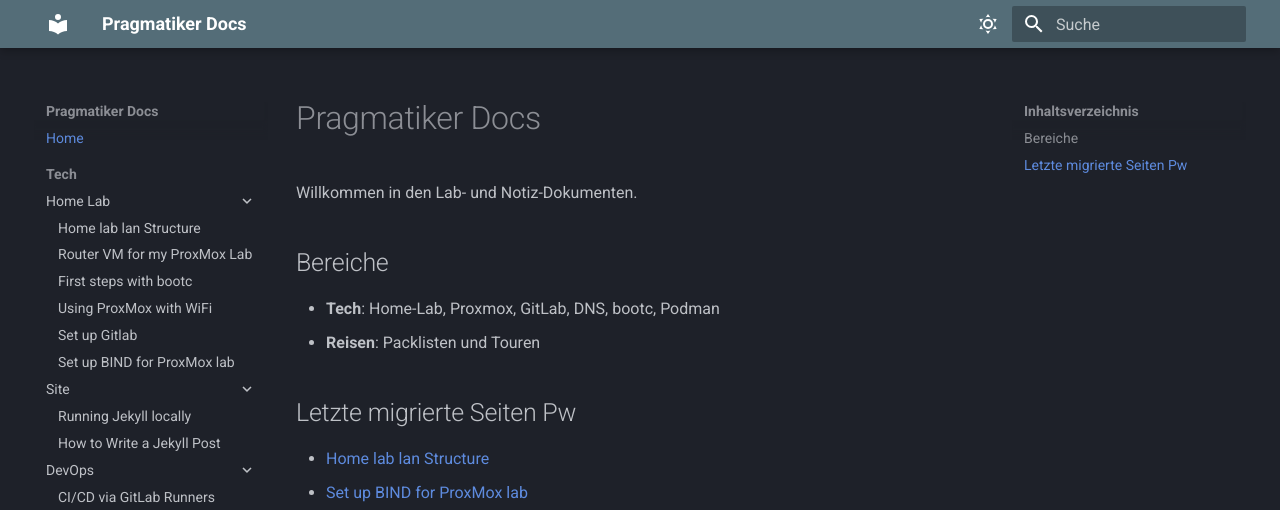
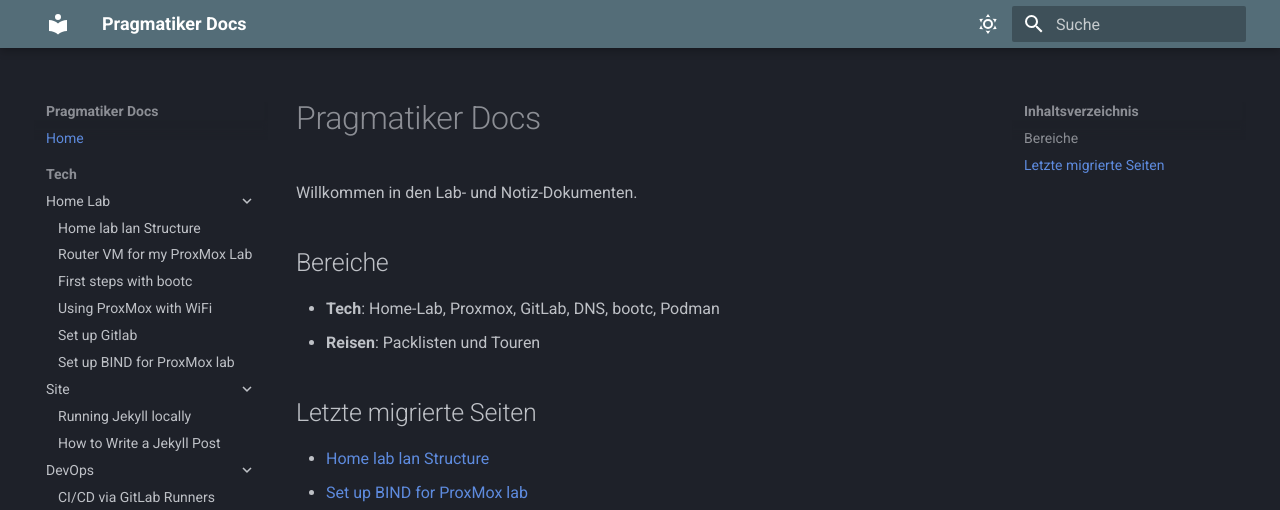
Before and after one commit to pragmatiker/pragmatiker.github.io, an MkDocs documentation site: the page built from docs/index.md, in a window 1280 px wide. Shown: the top 510 px of the page. Built offline with MkDocs 1.6.1 and Material for MkDocs 9.7.7, drawn with Linux system fonts in a browser that asks for light colours.

Commit message:
nonomotypo

```diff
--- a/docs/index.md
+++ b/docs/index.md
@@ -8,7 +8,7 @@ Willkommen in den Lab- und Notiz-Dokumenten.
 - **Reisen**: Packlisten und Touren
 
 
-## Letzte migrierte Seiten Pw
+## Letzte migrierte Seiten
 
 - [Home lab lan Structure](tech/home-lab-lan.md)
 - [Set up BIND for ProxMox lab](tech/dns-for-lab.md)
```
Also changed, not shown: docs/reisen/kungleden-2025-packliste.md (renamed from docs/reisen/Kungleden-2025-Packliste.md), docs/tech/dns-for-lab.md (renamed from docs/tech/dns_for_lab.md), docs/tech/set-up-gitlab.md (renamed from docs/tech/Set-up-gitlab.md).
